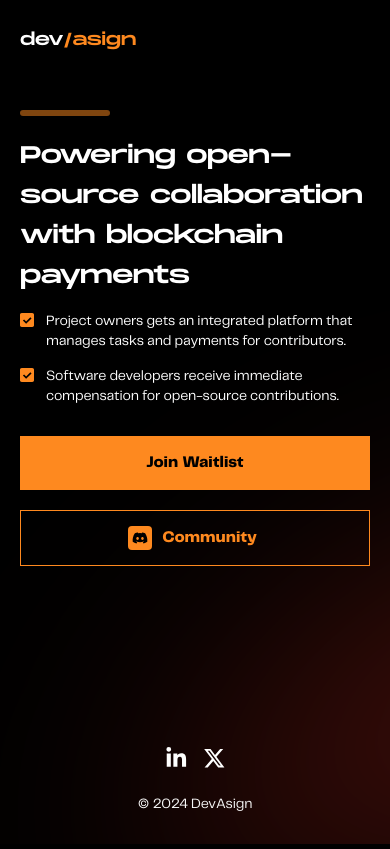
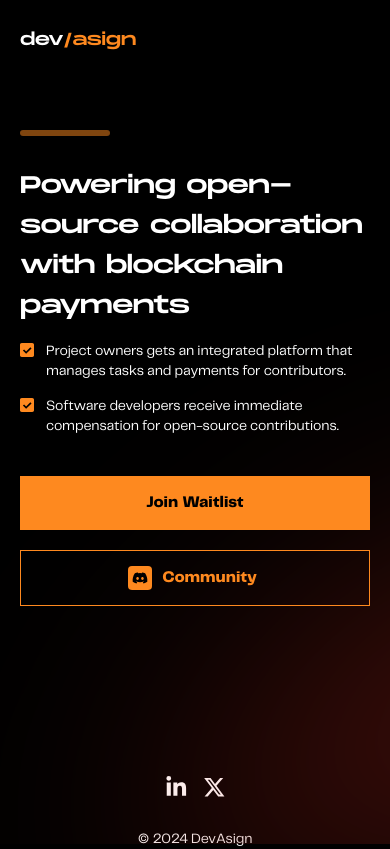
Before and after one commit to devasignhq/website, a Next.js app: page / in a window 390 px wide. Built offline with nearby package versions, Linux system fonts and the light colour scheme.

Commit message:
Fixed mobile view bug

```diff
--- a/app/globals.css
+++ b/app/globals.css
@@ -53,7 +53,7 @@
 }
 
 body {
-  @apply bg-black leading-normal h-[100dvh] w-[100dvw] overflow-hidden;
+  @apply bg-black leading-normal h-[100dvh] w-[100dvw] overflow-hidden max-sm:overflow-y-scroll;
 }
 
 button:disabled {
--- a/app/page.tsx
+++ b/app/page.tsx
@@ -22,14 +22,14 @@ export default function Home() {
                 alt=""
                 className="fixed bottom-0 lg:right-0 2xl:min-w-[1850px] xl:min-w-[1600px] lg:min-w-[1300px] max-md:min-w-[1200px]"
             />
-            <main className="md:text-center md:mx-auto text-white sm:pt-[107px] pt-[30px] max-md:px-[50px] max-sm:px-5 relative z-[99]">
+            <main className="md:text-center md:mx-auto text-white sm:pt-[107px] pt-[50px] max-md:px-[50px] max-sm:px-5 relative z-[99]">
                 <div className="sm:h-2.5 h-1.5 sm:w-[110px] w-[90px] rounded-[20px] bg-primary opacity-50 md:mx-auto" />
-                <h1 className="monument sm:pt-[30px] pt-5 pb-[15px] tracking-[-0.25px] sm:text-[40px] text-2xl sm:leading-[64px] leading-10">
+                <h1 className="monument pt-[30px] pb-[15px] tracking-[-0.25px] sm:text-[40px] text-2xl sm:leading-[64px] leading-10">
                     Powering open-source collaboration
                     <br className="max-lg:hidden" />
                     {" "}with blockchain payments
                 </h1>
-                <div className="pptelegraf sm:mb-10 mb-[30px] space-y-[15px] max-sm:text-sm leading-normal">
+                <div className="pptelegraf mb-10 space-y-[15px] max-sm:text-sm leading-normal">
                     <div className="sm:w-fit flex md:items-center gap-3 md:mx-auto">
                         <div>
                             <ImCheckboxChecked className="text-primary max-md:mt-0.5" />
@@ -62,7 +62,7 @@ export default function Home() {
                     </Link>
                 </div>
             </main>
-            <footer className="fixed sm:bottom-[70px] bottom-[30px] w-full">
+            <footer className="sm:fixed sm:bottom-[70px] max-sm:mt-[170px] max-sm:mb-10 w-full">
                 <div className="w-fit flex items-center gap-[15px] mx-auto text-white text-[22.5px]">
                     <Link href="https://www.linkedin.com/company/devasign/" target="_blank">
                         <FaLinkedinIn />
@@ -71,7 +71,7 @@ export default function Home() {
                         <FaXTwitter />
                     </Link>
                 </div>
-                <p className="text-center text-[#F7F7F7] pptelegraf sm:mt-[30px] mt-[25px] max-sm:text-sm">© 2024 DevAsign</p>
+                <p className="text-center text-[#F7F7F7] pptelegraf mt-[30px] max-sm:text-sm">© 2024 DevAsign</p>
             </footer>
             {openWaitlistForm && (
                 <WaitlistForm
```
